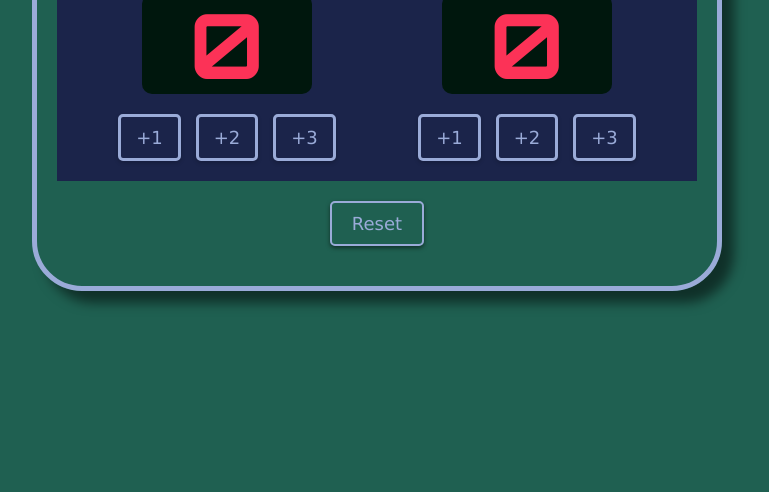
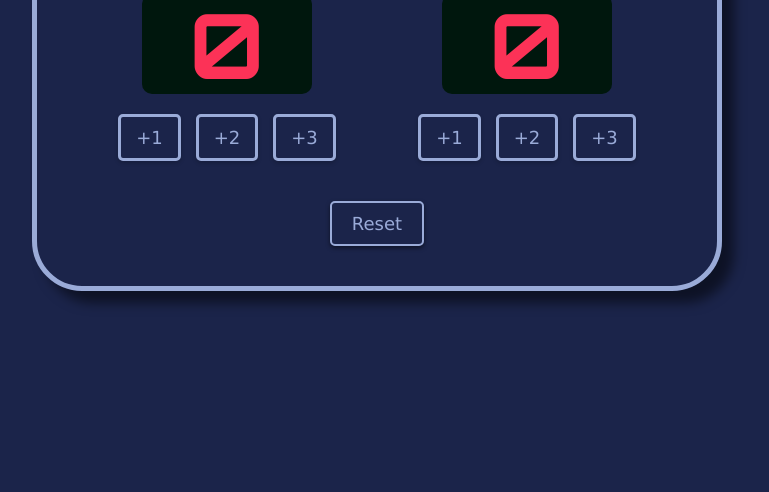
Before and after one commit to KaramHH/J_S_newRepo, a plain HTML site: page index.html in a window 1280 px wide. Shown: the part 308-800 px from the top of the page, without its empty margins (263-1032 px from the left). Drawn offline with Linux system fonts and the light colour scheme; a web font is replaced by a local one.

Commit message:
update score header

```diff
--- a/style.css
+++ b/style.css
@@ -2,7 +2,7 @@ body {
     margin: 0;
     padding: 0;
     box-sizing: border-box;
-    background-color: #1f6051;
+    background-color: #1B244A;
     /* Dark blue background from image */
     font-family: 'Verdana', sans-serif;
     display: flex;
```
